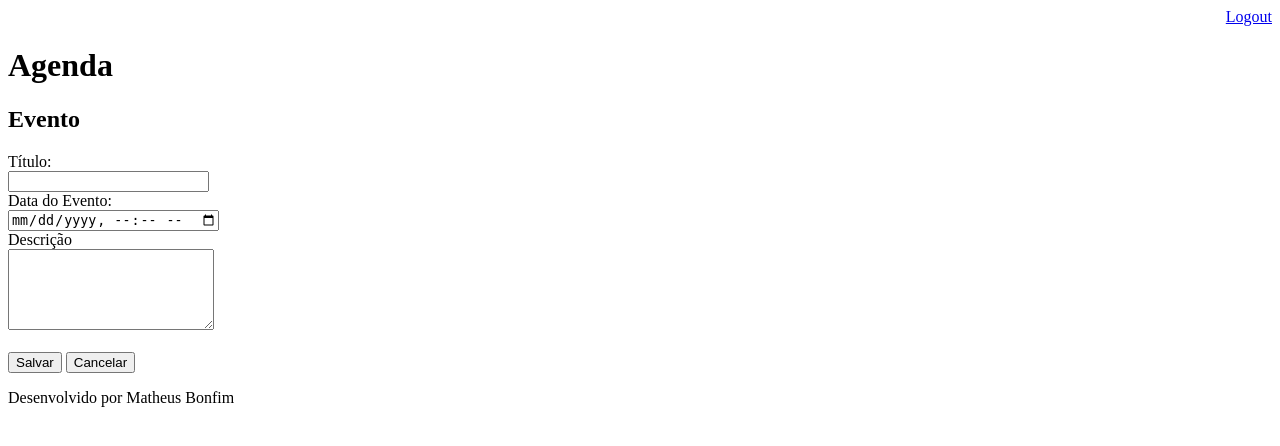
After one commit to matheusbonfim0/agenda, a Django app: page /agenda/evento/ in a window 1280 px wide. The commit adds this page. Shown: the top 446 px of the page. Run offline with Django 3.2, Linux system fonts and the light colour scheme; a user stored in the database is signed in.

Commit message:
Incluido template para adição de eventos da agenda.

```diff
--- a/agenda/urls.py
+++ b/agenda/urls.py
@@ -21,8 +21,11 @@ from django.views.generic import RedirectView
 urlpatterns = [
     path('admin/', admin.site.urls),
     path('agenda/', views.lista_eventos),
+    path('agenda/evento/', views.evento),
+    path('agenda/evento/submit', views.submit_evento),
     path('', RedirectView.as_view(url='/agenda/')),
     path('login/', views.login_user),
     path('login/submit', views.submit_login),
     path('logout/', views.logout_user)
+
 ]
--- a/core/views.py
+++ b/core/views.py
@@ -34,3 +34,20 @@ def lista_eventos(request):
     evento = Evento.objects.filter(usuario=usuario)
     dados = {'eventos':evento}
     return render(request, 'agenda.html', dados)
+
+@login_required(login_url='/login/')
+def evento(request):
+    return render(request, 'evento.html')
+
+@login_required(login_url='/login')
+def submit_evento(request):
+    if request.POST:
+        titulo = request.POST.get('titulo')
+        data_evento = request.POST.get('data_evento')
+        descricao = request.POST.get('descricao')
+        usuario = request.user
+        Evento.objects.create(titulo=titulo,
+                              data_evento=data_evento,
+                              descricao=descricao,
+                              usuario=usuario)
+    return redirect('/')
--- a/templates/agenda.html
+++ b/templates/agenda.html
@@ -2,6 +2,9 @@
 
 {% block content %}
       <h2>Agendamentos</h2>
+      <a href="evento/">
+      <button type="button">Novo Evento</button>
+      </a>
 
       <ul style="font-size: 18px">
 
--- /dev/null
+++ b/templates/evento.html
@@ -0,0 +1,26 @@
+{% extends "model-page.html" %}
+
+{% block content %}
+
+    <h2>Evento</h2>
+
+    <form action="submit" method="POST"> {% csrf_token %}
+        <label>Título:</label>
+        <br>
+        <input type="text" name="titulo" size="22">
+        <br>
+        <label>Data do Evento:</label>
+        <br>
+        <input type="datetime-local" name="data_evento">
+        <br>
+        <label>Descrição</label>
+        <br>
+        <textarea name="descricao" rows="5" cols="23"> </textarea>
+        <br><br>
+        <button type="submit">Salvar</button>
+        <a href="/">
+            <button type="button">Cancelar</button>
+        </a>
+    </form>
+
+{% endblock %}
```
Also changed, not shown: db.sqlite3, 1 other file.
